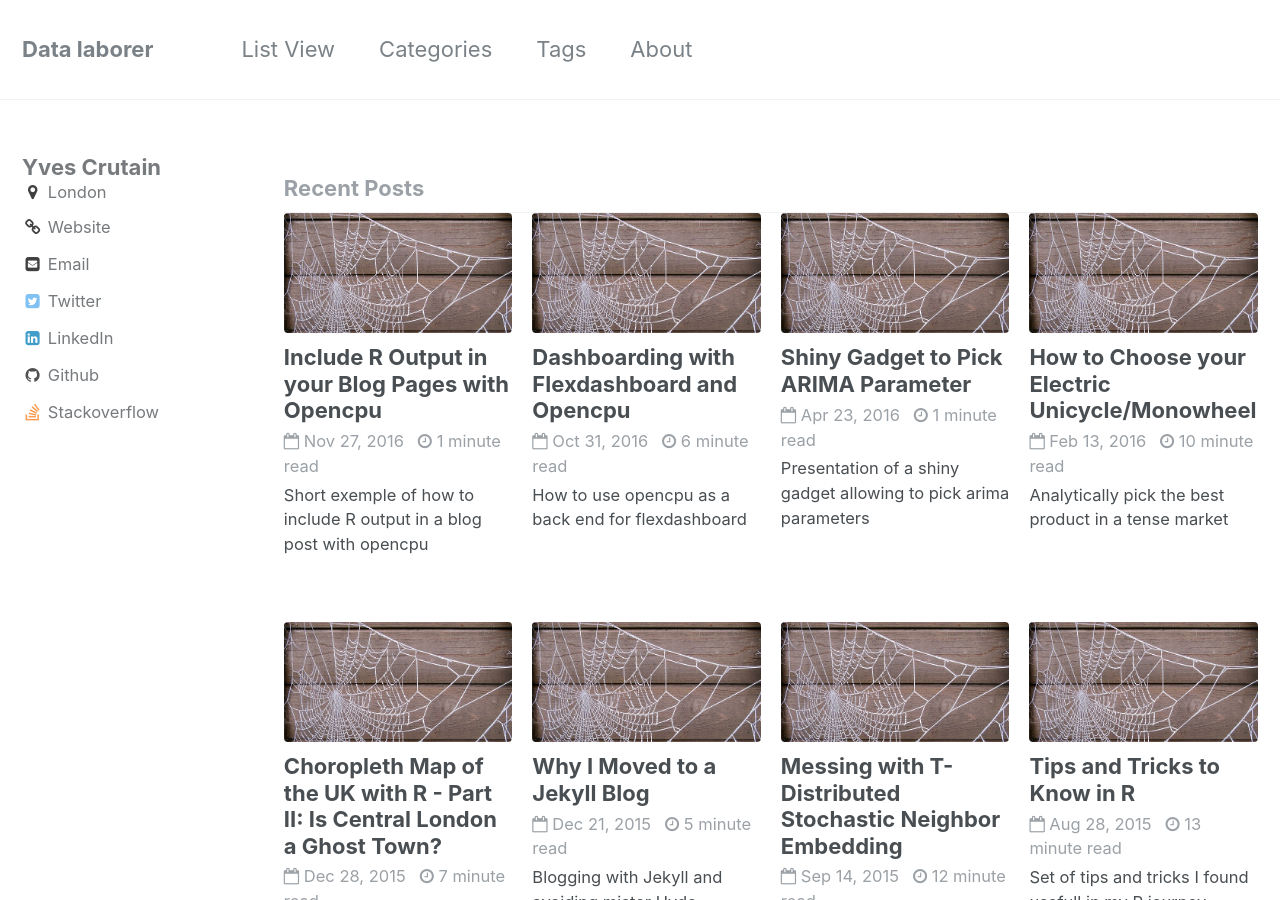
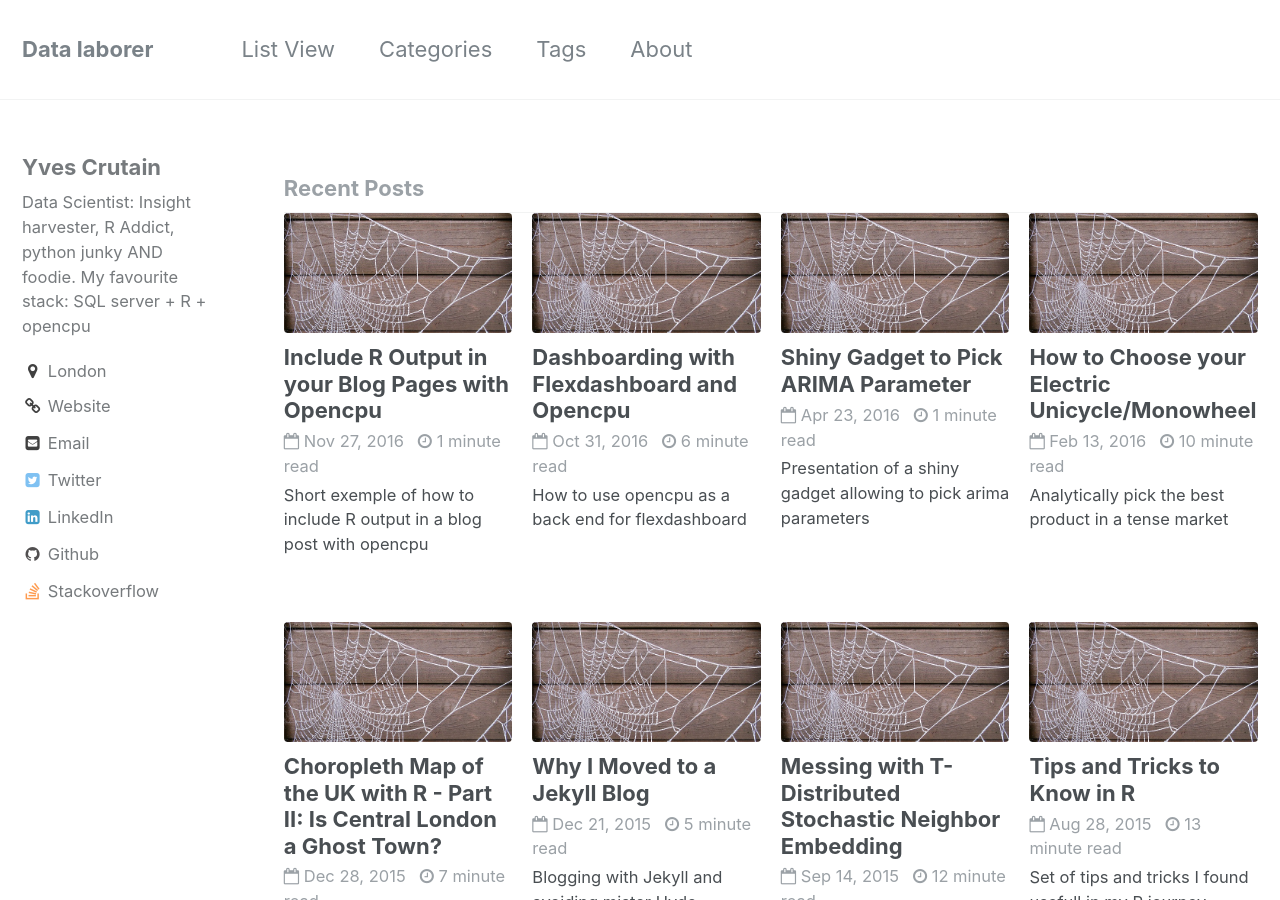
Before and after one commit to YvesCR/blog_dev_mm, a Jekyll site: the page built from index.html, in a window 1280 px wide and 900 px high. Built offline with Jekyll 4.4.1, drawn with Linux system fonts in a browser that asks for light colours.

Commit message:
add modif  front page

```diff
--- a/_config.yml
+++ b/_config.yml
@@ -67,7 +67,7 @@ analytics:
 author:
   name             : "Yves Crutain"
   avatar           : # path of avatar image, e.g. "/assets/images/bio-photo.jpg"
-  bio              :
+  bio              : "Data Scientist: Insight harvester, R Addict, python junky AND foodie. My favourite stack: SQL server + R + opencpu"
   location         : "London"
   email            : "yves.crutain@gmail.com"
   uri              : "data-laborer.eu"
--- a/_pages/categories-archive.html
+++ b/_pages/categories-archive.html
@@ -2,7 +2,6 @@
 layout: archive
 permalink: /categories/
 title: "Posts by Category"
-author_profile: true
 ---
 
 {% include group-by-array collection=site.posts field="categories" %}
```
